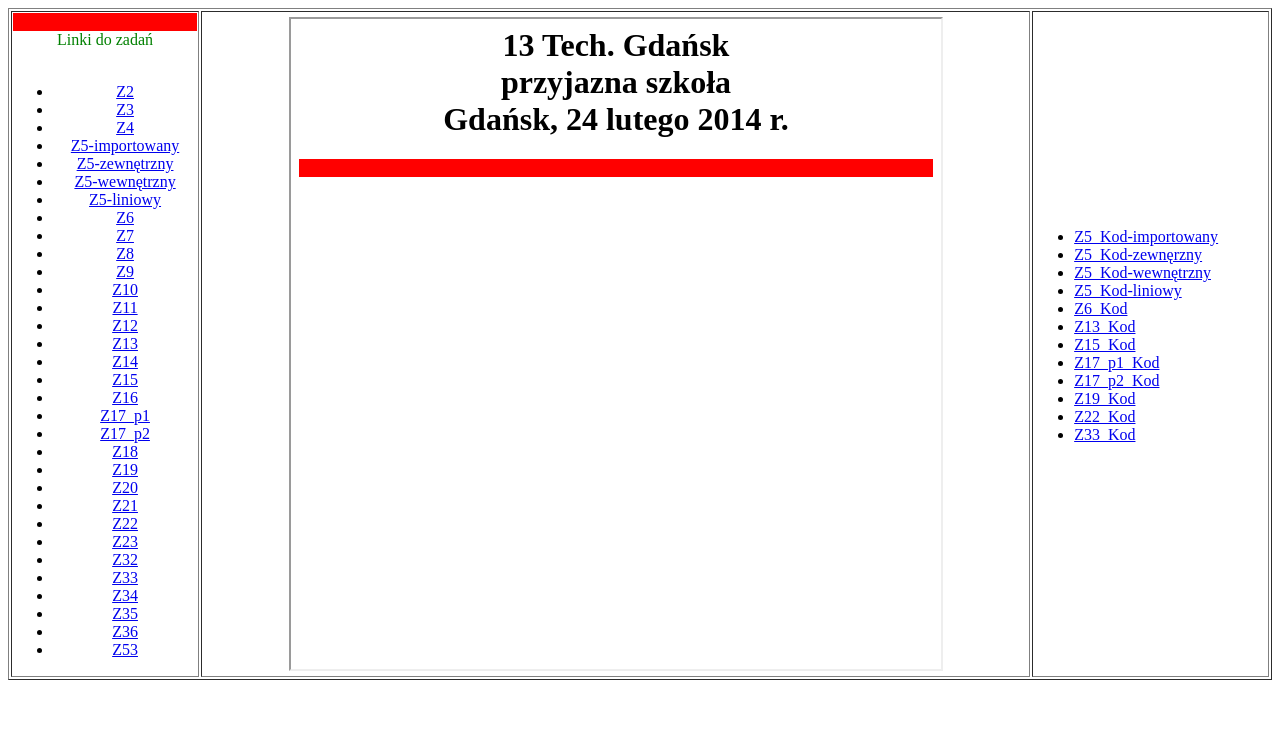
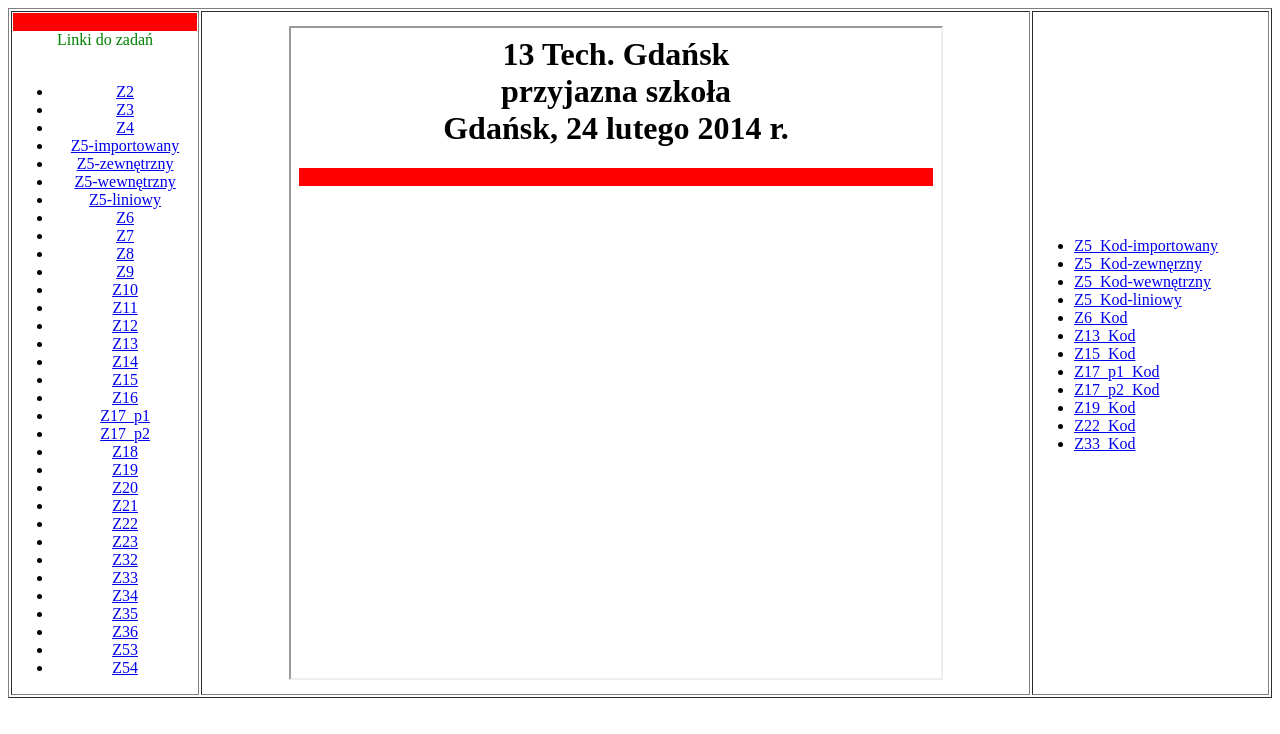
Before and after one commit to 65wino/CSS-2, a plain HTML site: page index.html in a window 1280 px wide. Drawn offline with Linux system fonts and the light colour scheme.

Commit message:
Update index.html

```diff
--- a/index.html
+++ b/index.html
@@ -43,6 +43,8 @@
              <li><a href="Brok_z35.html" target="strony">Z35</a></li>
              <li><a href="Brok_z36.html" target="strony">Z36</a></li>
              <li><a href="Brok_z53.html" target="strony">Z53</a></li>
+             <li><a href="Brok_z54.html" target="strony">Z54</a></li>
+
 
 
          </ul>
```
